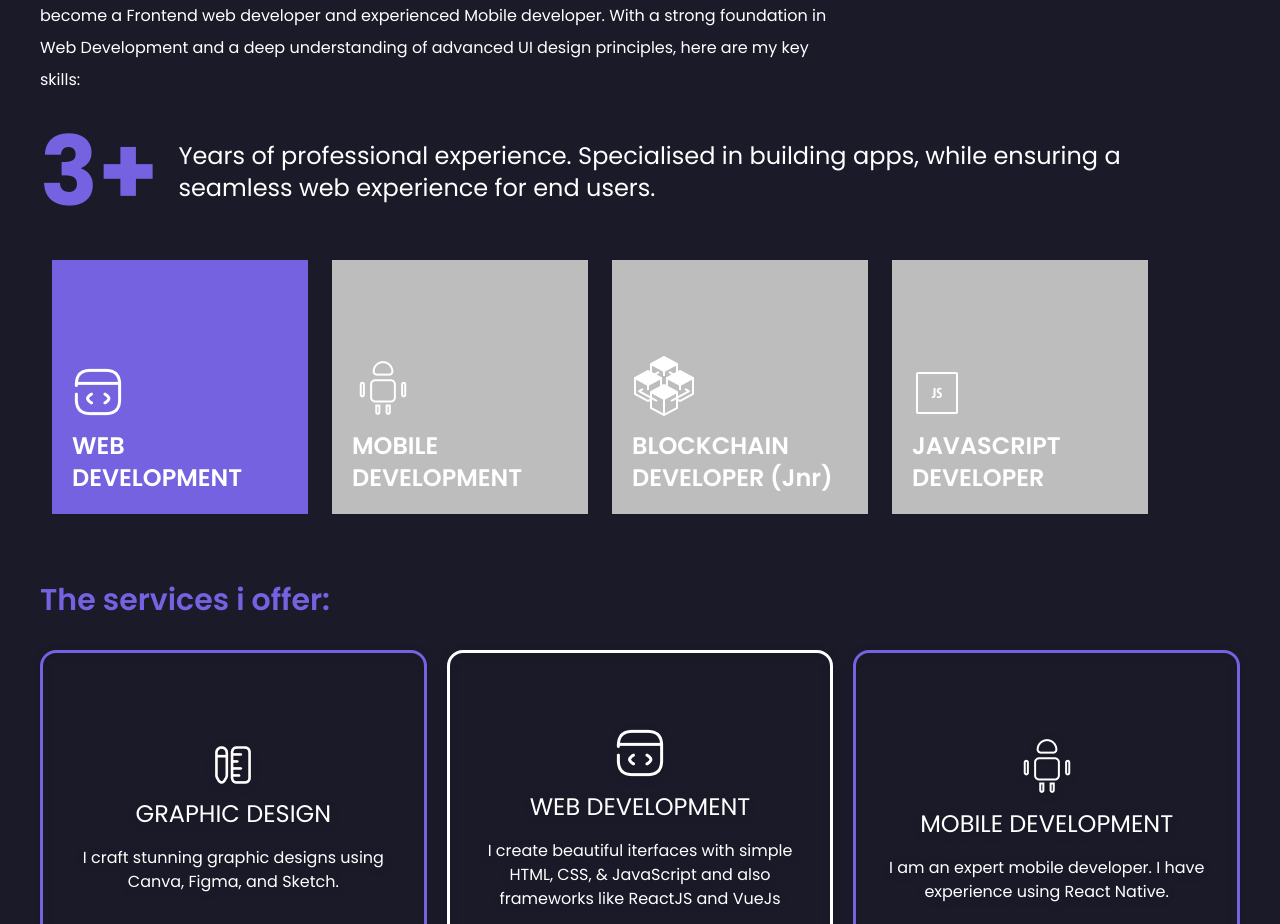
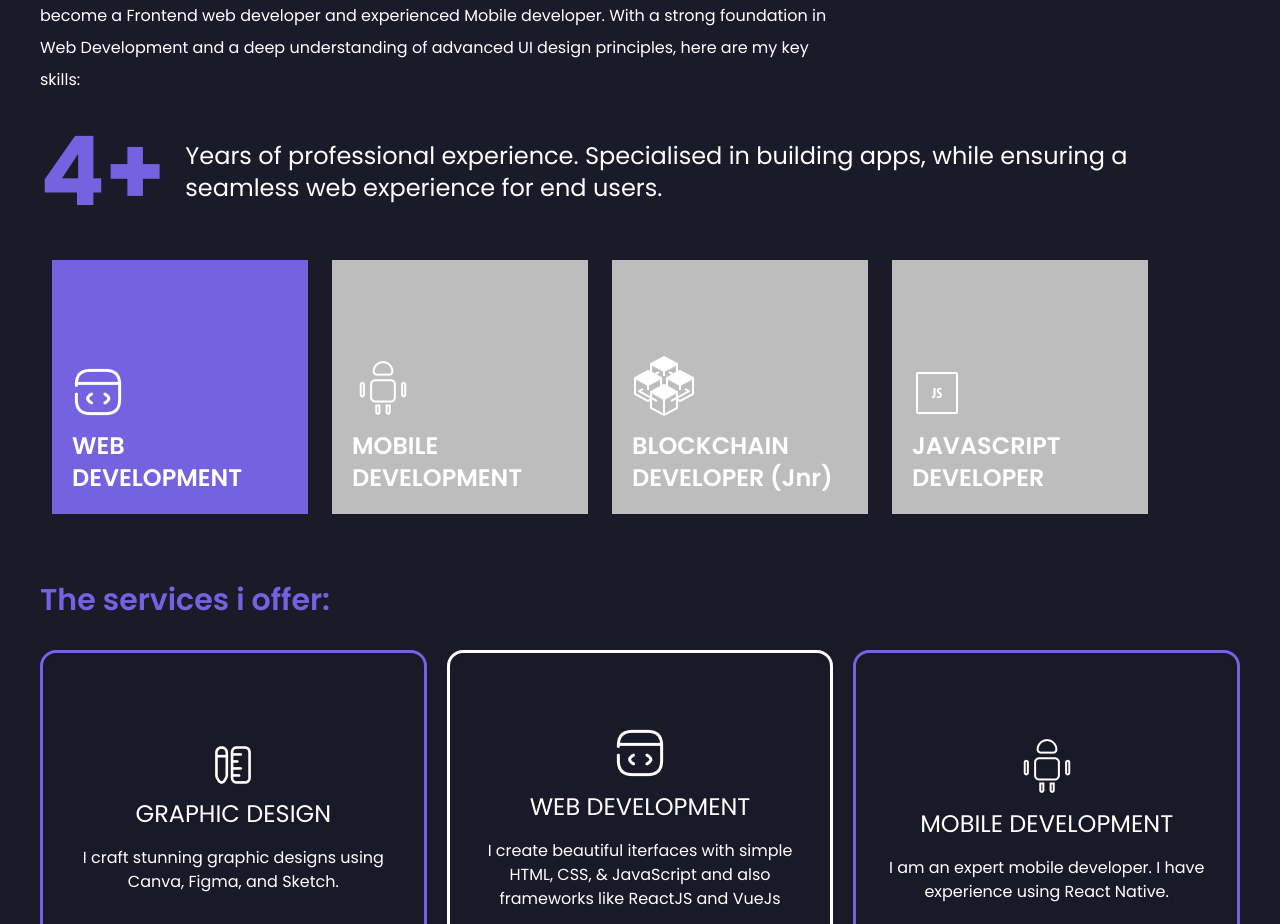
Before and after one commit to ManLikeGhost/edet-ekpo-portfolio, a React (Vite) app: page / in a window 1280 px wide. Shown: the part 960-1884 px from the top of the page. Built offline with nearby package versions, Linux system fonts and the light colour scheme.

Commit message:
corrected the years

```diff
--- a/src/components/About.jsx
+++ b/src/components/About.jsx
@@ -25,7 +25,7 @@ const About = () => {
 				here are my key skills:
 			</p>
 			<div className='md:flex my-7 items-center'>
-				<div className='text-primary text-8xl font-bold'>3+</div>
+				<div className='text-primary text-8xl font-bold'>4+</div>
 				<p className='text-white text-2xl md:ml-5'>
 					Years of professional experience. Specialised in building apps, while ensuring a
 					seamless web experience for end users.
```
